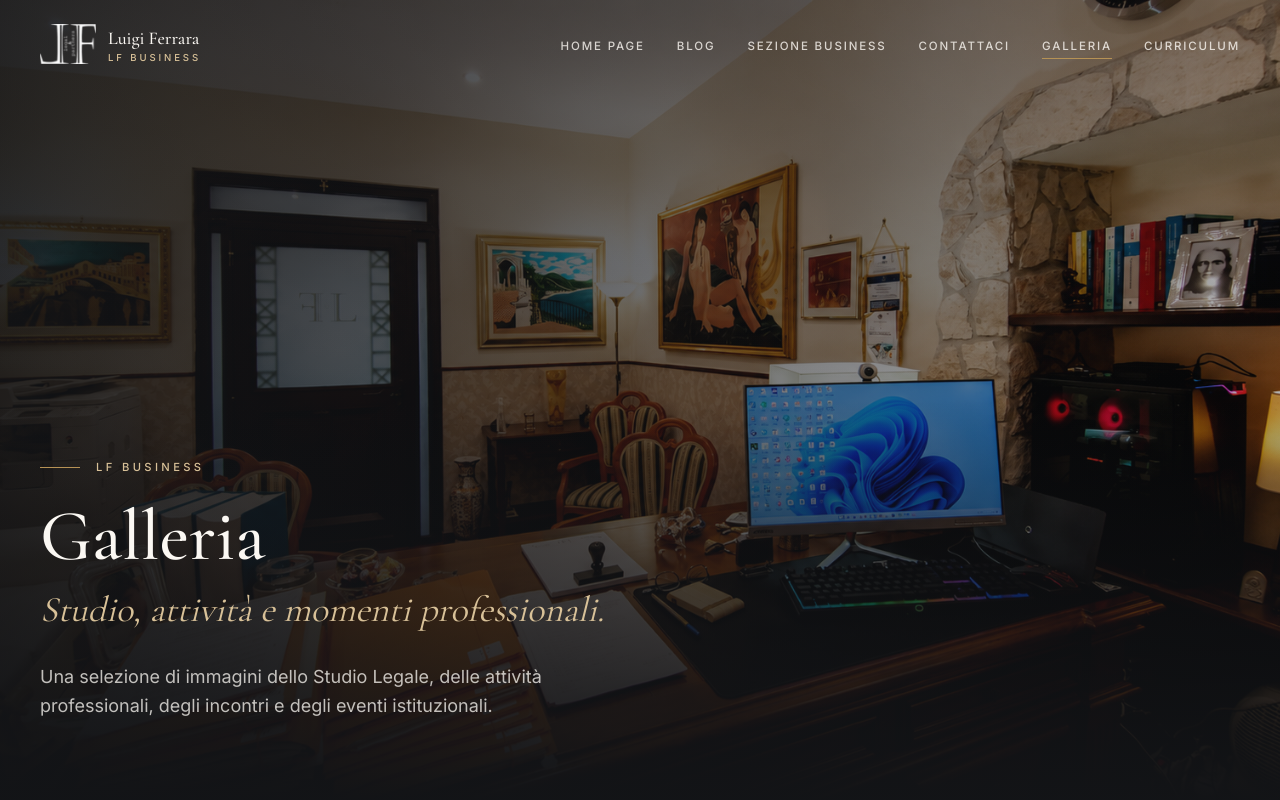
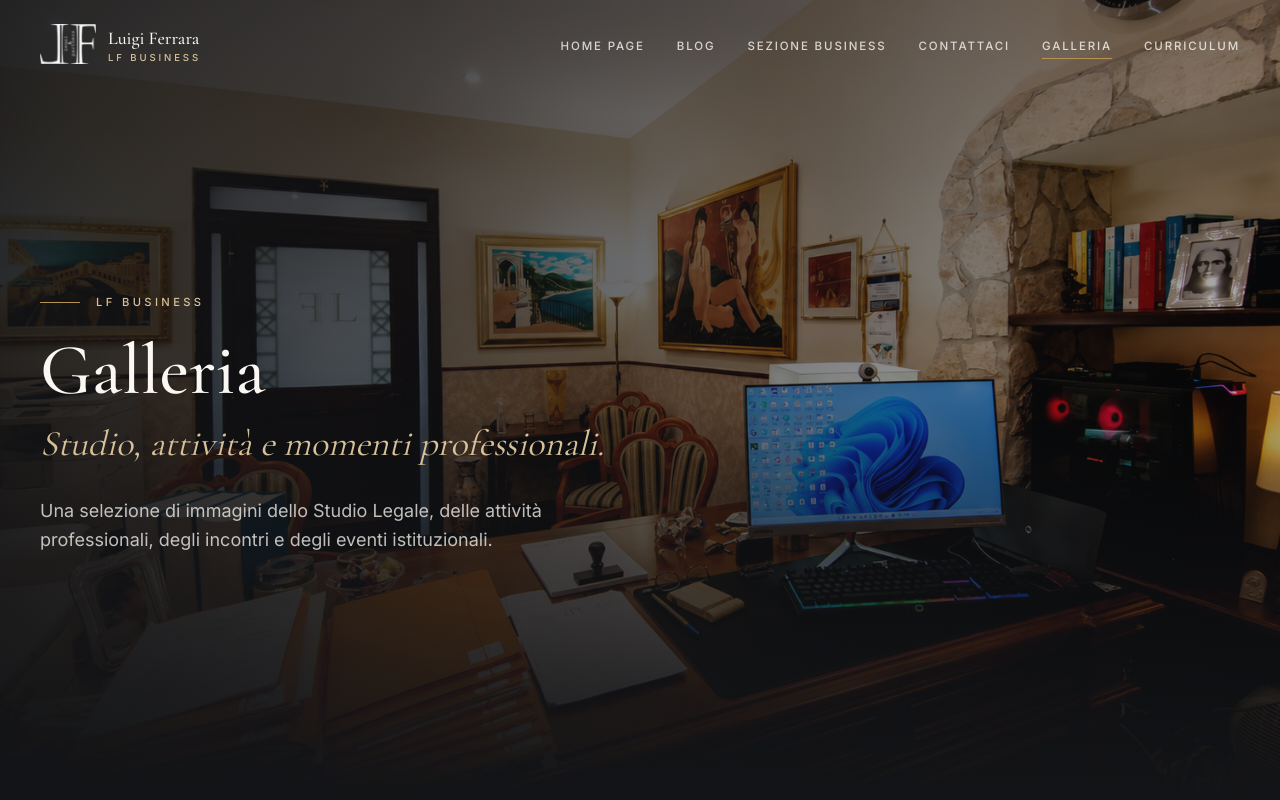
Before and after one commit to fonzorandy03/lf-business, a Next.js app: page /galleria in a window 1280 px wide. Shown: the top 800 px of the page. Built offline with nearby package versions, Linux system fonts and the light colour scheme.

Commit message:
Center gallery hero content

```diff
--- a/components/gallery/GalleryHero.tsx
+++ b/components/gallery/GalleryHero.tsx
@@ -14,7 +14,7 @@ export function GalleryHero() {
   }, [])
 
   return (
-    <section className="relative flex min-h-[100svh] items-end overflow-hidden bg-ink pb-14 pt-32 sm:pb-20">
+    <section className="relative flex min-h-[100svh] items-center overflow-hidden bg-ink">
       {/* Background photograph with very slow scale-in */}
       <div className="absolute inset-0">
         <Image
@@ -38,7 +38,7 @@ export function GalleryHero() {
         />
       </div>
 
-      <div className="relative z-10 mx-auto w-full max-w-7xl px-6 sm:px-8 lg:px-10">
+      <div className="relative z-10 mx-auto w-full max-w-7xl px-6 pb-20 pt-32 sm:px-8 lg:px-10">
         <div className="max-w-3xl">
           <p
             className={cn(
```
